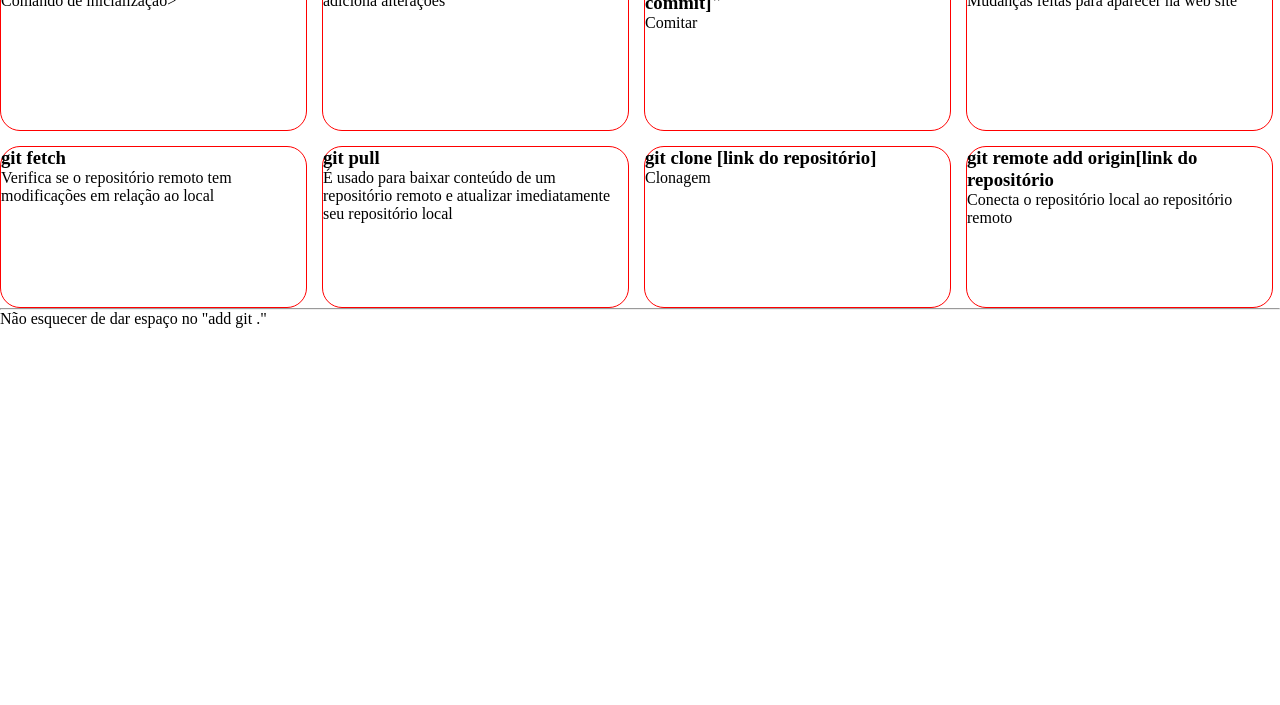
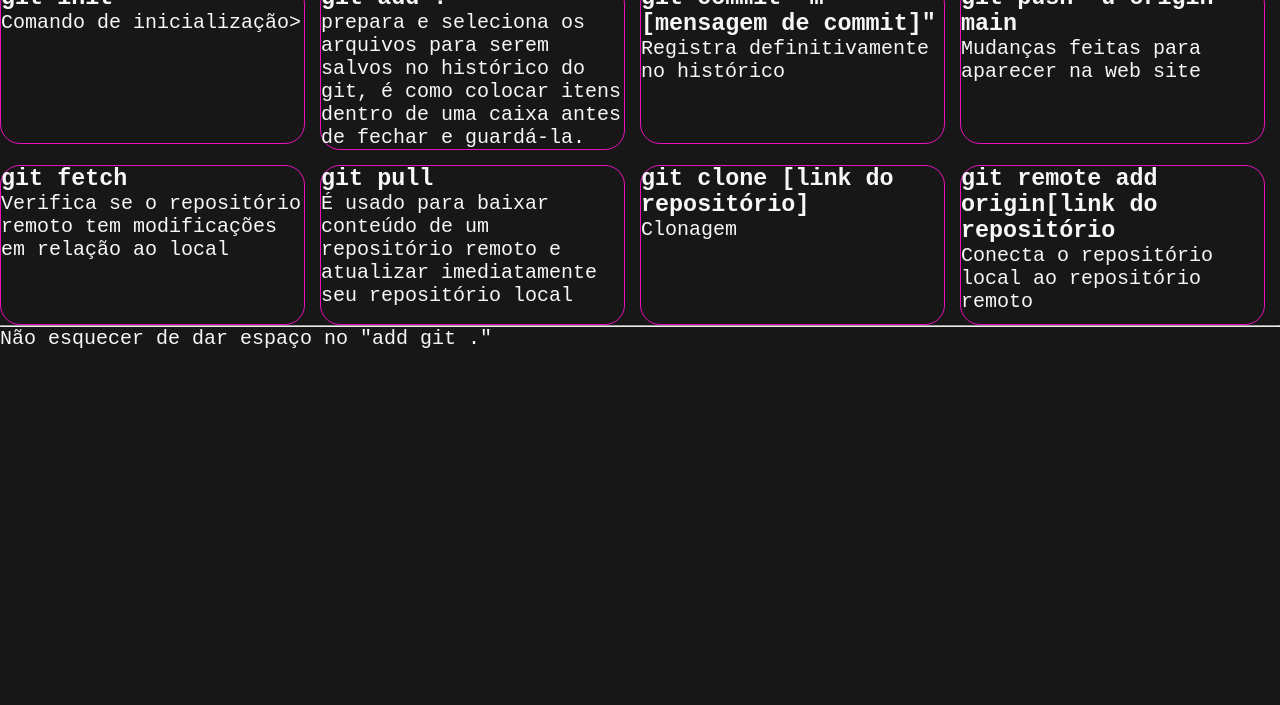
Before and after one commit to raposo177-wq/Guia, a plain HTML site: page index.html in a window 1280 px wide. Shown: the part 95-800 px from the top of the page. Drawn offline with Linux system fonts and the light colour scheme.

Commit message:
fiz alterações

```diff
--- a/index.html
+++ b/index.html
@@ -21,12 +21,12 @@
 
             <div class="cartaoComando">
                 <h3>git add .</h3>
-                <p> adiciona alterações</p>
+                <p> prepara e seleciona os arquivos para serem salvos no histórico do git, é como colocar itens dentro de uma caixa antes de fechar e guardá-la.</p>
             </div>
 
             <div class="cartaoComando">
                 <h3> git commit -m "[mensagem de commit]"</h3>
-                <p>Comitar</p>
+                <p>Registra definitivamente no histórico</p>
             </div>
 
             <div class="cartaoComando">
--- a/style.css
+++ b/style.css
@@ -1,7 +1,23 @@
 *{
 margin:0px ;
 padding: 0px;
+box-sizing: border-box;
 }
+
+body{
+  background-color: rgb(23, 23, 24);
+  color: rgb(247, 247, 248);
+  font-family: monospace;
+  font-size:x-large ;
+
+}
+
+main{display: flex;
+  flex-direction: column;
+  align-items: center;
+
+}
+
 .grupoComandos{
 
 display: flex;
@@ -24,9 +40,9 @@ gap: 15px
   }
 
   .cartaoComando {
-    border: 1px solid #ff0000;
+    border: 1px solid #e713b9;
     border-radius: 20px;
     width: calc(25% - 15px);
-    min-height: fit-content;
+    min-height:fit-content;
   }
 }
```
Also changed, not shown: c1.svg (added), c2.svg (added), c3.svg (added), c4.svg (added), c5.svg (added), c6.svg (added), c7.svg (added), c8.svg (added), c9.svg (added), 1 other file.
